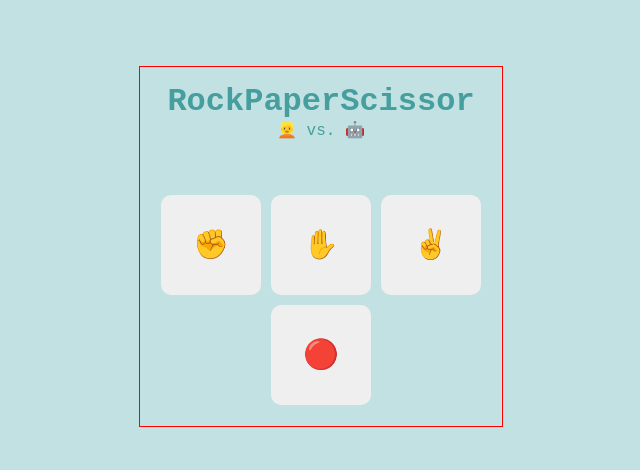
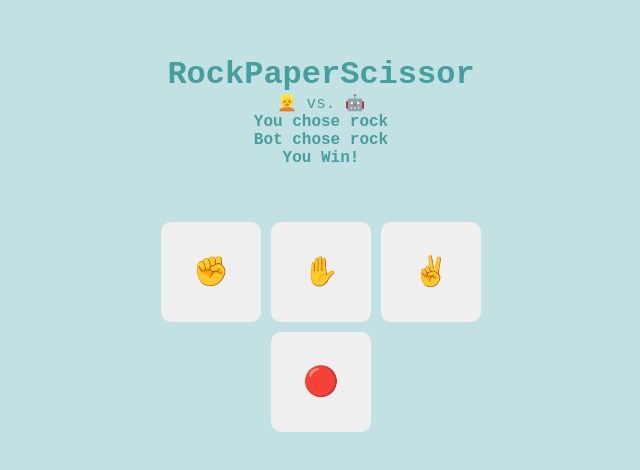
Before and after one commit to leenrd/RockPaperScissor, a plain HTML site: page index.html in a window 1280 px wide. Shown: the part 154-624 px from the top of the page, without its empty margins (319-959 px from the left). Drawn offline with Linux system fonts and the light colour scheme.

Commit message:
Created GUI and DoM

```diff
--- a/index.html
+++ b/index.html
@@ -13,6 +13,9 @@
 <div class="container">
     <h1>RockPaperScissor</h1>
     <span>👱 vs. 🤖</span>
+    <span> <strong>You chose rock</strong></span>
+    <span> <strong>Bot chose rock</strong></span>
+    <span> <strong>You Win!</strong></span>
 
     <div class="card">
         <button class="square" id="rock" value="rock" >✊</button>
--- a/style.css
+++ b/style.css
@@ -33,7 +33,7 @@ button{
 }
 
 .container{
-    outline: 1px red solid;
+    /* outline: 1px red solid; */
     padding: 1em;
     display: flex;
     justify-content: center;
```
